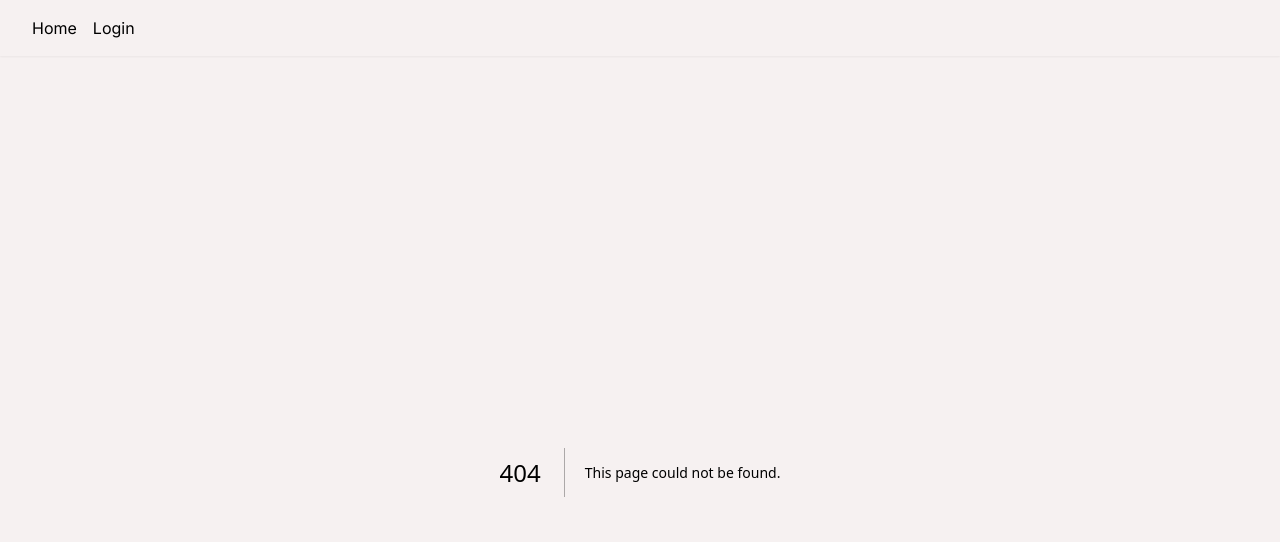
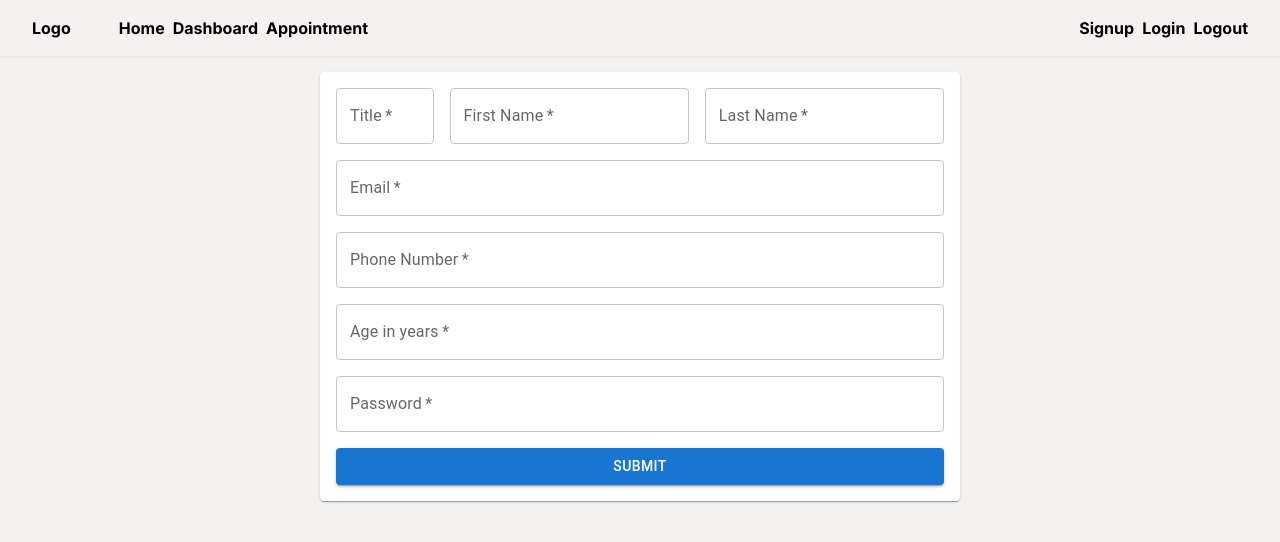
Before and after one commit to AkumuJey/tiba, a Next.js app in the folder frontend/: page /signup in a window 1280 px wide. Before the commit this address had no page. Shown: the top 542 px of the page. Built offline with nearby package versions, Linux system fonts and the light colour scheme.

Commit message:
Added sign up form

```diff
--- a/frontend/src/app/appointments/page.tsx
+++ b/frontend/src/app/appointments/page.tsx
@@ -0,0 +1,7 @@
+import React from "react";
+
+const Appointment = () => {
+  return <div>Appointments</div>;
+};
+
+export default Appointment;
--- /dev/null
+++ b/frontend/src/app/dashboard/page.tsx
@@ -0,0 +1,7 @@
+import React from "react";
+
+const Dashboard = () => {
+  return <div>Dashboard</div>;
+};
+
+export default Dashboard;
--- a/frontend/src/app/layout.tsx
+++ b/frontend/src/app/layout.tsx
@@ -2,6 +2,7 @@ import type { Metadata } from "next";
 import { Inter } from "next/font/google";
 import "./globals.css";
 import Link from "next/link";
+import Navbar from "@/components/Navbar";
 
 const inter = Inter({ subsets: ["latin"] });
 
@@ -20,11 +21,8 @@ export default function RootLayout({
       <body
         className={`${inter.className} min-h-screen bg-[#F6F1F1] relative flex flex-col gap-[1rem]`}
       >
-        <nav className="flex flex-row gap-4 shadow-sm bg px-[2rem] py-[1rem]">
-          <Link href={"/"}>Home</Link>
-          <Link href={"/login"}>Login</Link>
-        </nav>
-        <main>{children}</main>
+        <Navbar />
+        <main className="flex-grow">{children}</main>
       </body>
     </html>
   );
--- a/frontend/src/app/page.tsx
+++ b/frontend/src/app/page.tsx
@@ -1,7 +1,4 @@
 "use client";
-import React, { FormEvent } from "react";
-import { z } from "zod";
-import Image from "next/image";
 
 // types.ts
 export interface Patient {
--- a/frontend/src/app/patients/[patientID]/page.tsx
+++ b/frontend/src/app/patients/[patientID]/page.tsx
@@ -4,7 +4,6 @@ export default function Patient({ params }: { params: { patientID: string } }) {
   const patientID = params.patientID;
   return (
     <div>
-      Patients
       <h2>{patientID}</h2>
     </div>
   );
--- /dev/null
+++ b/frontend/src/app/signup/page.tsx
@@ -0,0 +1,71 @@
+"use client";
+
+import { LoadingButton } from "@mui/lab";
+import { Paper, TextField } from "@mui/material";
+import React, { FormEvent } from "react";
+import { z } from "zod";
+
+const signupDataSchema = z.object({
+  title: z.string(),
+  firstName: z.string(),
+  lastName: z.string(),
+  age: z.number().positive(),
+  phoneNo: z.string(),
+  email: z.string().email("Invalid email address"),
+  password: z.string().min(6, "Password must be at least 6 characters long"),
+});
+
+const Signup = () => {
+  const handleSignup = (e: FormEvent<HTMLFormElement>) => {
+    e.preventDefault();
+    const formData = new FormData(e.currentTarget);
+    const newData = {
+      title: formData.get("title"),
+      firstName: formData.get("firstName"),
+      lastName: formData.get("lastName"),
+      email: formData.get("email"),
+      phoneNo: formData.get("phoneNo"),
+      age: parseInt(formData.get("age") as string, 10),
+      password: formData.get("password"),
+    };
+    const validatedData = signupDataSchema.parse(newData);
+    console.log(validatedData);
+  };
+  return (
+    <div className="min-h-screen">
+      <Paper
+        component={`form`}
+        elevation={1}
+        className="flex flex-col gap-4 mx-[2rem] md:mx-auto w-full md:w-1/2 p-[1rem] bg-[#F6F1F1]"
+        onSubmit={handleSignup}
+      >
+        <div className="flex flex-col md:flex-row gap-[1rem]">
+          <TextField label="Title" name="title" required />
+          <TextField label="First Name" name="firstName" required fullWidth />
+          <TextField label="Last Name" name="lastName" required fullWidth />
+        </div>
+        <TextField label="Email" name="email" type="email" required fullWidth />
+        <TextField label="Phone Number" name="phoneNo" required fullWidth />
+        <TextField
+          label="Age in years"
+          name="age"
+          type="number"
+          required
+          fullWidth
+        />
+        <TextField
+          label="Password"
+          name="password"
+          type="password"
+          required
+          fullWidth
+        />
+        <LoadingButton type="submit" variant="contained" color="primary">
+          Submit
+        </LoadingButton>
+      </Paper>
+    </div>
+  );
+};
+
+export default Signup;
--- /dev/null
+++ b/frontend/src/components/Navbar.tsx
@@ -0,0 +1,33 @@
+"use client";
+import Link from "next/link";
+import React, { SyntheticEvent } from "react";
+
+const Navbar = () => {
+  function handleLogout(event: SyntheticEvent<HTMLAnchorElement>) {
+    event.preventDefault();
+    alert("Logged out");
+  }
+  return (
+    <nav className="flex flex-row gap-4 shadow-sm bg px-[2rem] py-[1rem] justify-between font-bold">
+      <div className="flex gap-[3rem]">
+        <Link href={`/`}>Logo</Link>
+        <div className="flex flex-row gap-2">
+          <Link href={"/"}>Home</Link>
+          <Link href={"/dashboard"}>Dashboard</Link>
+          <Link href={"/appointments"}>Appointment</Link>
+        </div>
+      </div>
+      <div className="flex flex-row gap-2">
+        <div className="flex flex-row gap-2">
+          <Link href={"/signup"}>Signup</Link>
+          <Link href={"/login"}>Login</Link>
+        </div>
+        <Link href={"/logout"} onClick={handleLogout}>
+          Logout
+        </Link>
+      </div>
+    </nav>
+  );
+};
+
+export default Navbar;
```
